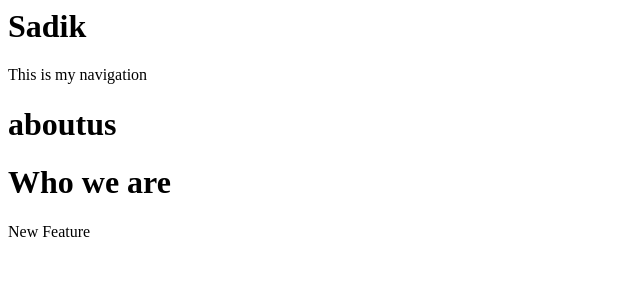
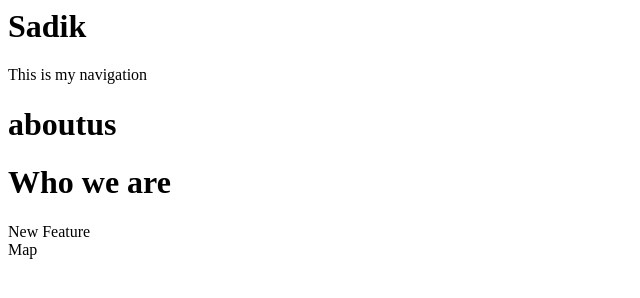
Before and after one commit to sadiksdk64/git-test, a plain HTML site: page index.html in a window 1280 px wide. Shown: the full height of the page, 0-640 px from the left. Drawn offline with Linux system fonts and the light colour scheme.

Commit message:
this is map

```diff
--- a/index.html
+++ b/index.html
@@ -11,3 +11,8 @@
 <div>
     New Feature
 </div>
+
+
+<div>
+    Map
+</div>
```
